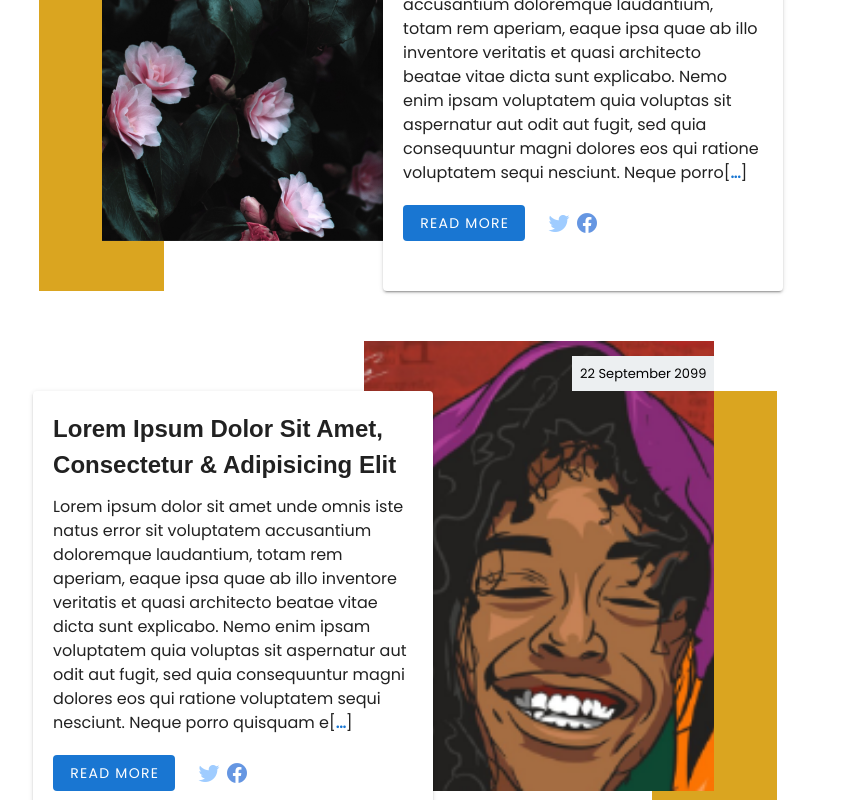
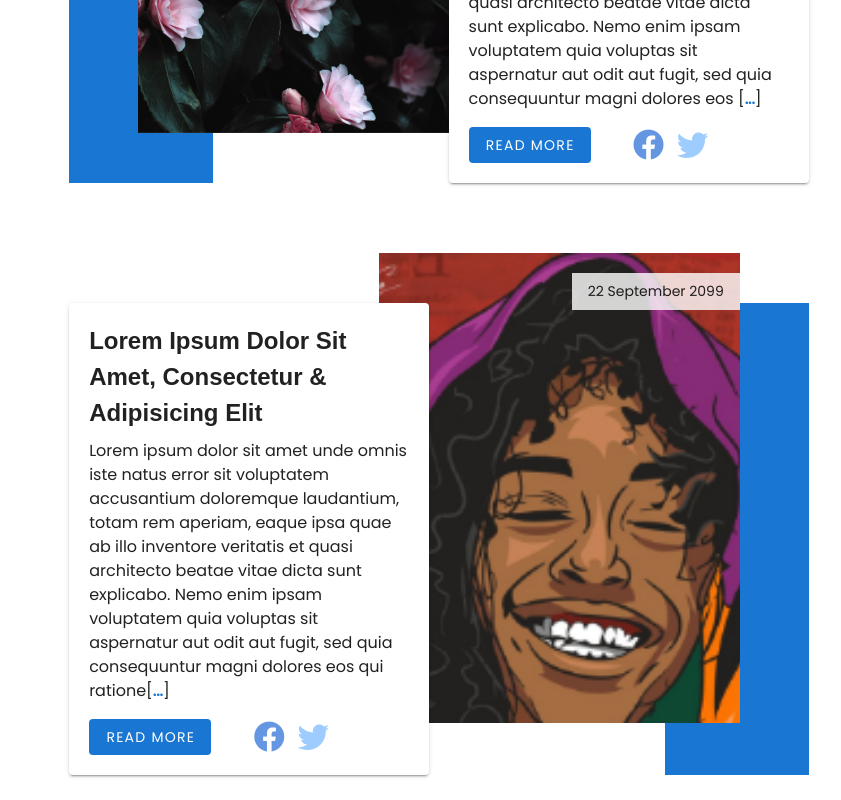
Before and after one commit to Oluwatemilorun/missisceo, a Nuxt app: page / in a window 1280 px wide. Shown: the part 780-1580 px from the top of the page, without its empty margins (201-1042 px from the left). Built offline with nearby package versions, Linux system fonts and the light colour scheme; a web font is replaced by a local one.

Commit message:
fixed unwanted paddings (noticed after build)

```diff
--- a/components/Gallery.vue
+++ b/components/Gallery.vue
@@ -1,7 +1,7 @@
 <template>
-  <v-sheet tile class="mb-0" width="100%">
+  <v-container fluid class="py-0">
     <v-row>
-      <v-col cols="3" md="2" v-for="(img, n) in gallery" class="d-flex child-flex pa-0" :key="n">
+      <v-col cols="3" md="2" v-for="(img, n) in gallery" :key="n" class="pa-0">
         <v-img :src="`/img/${img}`">
           <template v-slot:placeholder>
             <v-row align="center" justify="center" class="fill-height">
@@ -12,7 +12,7 @@
         </v-img>
       </v-col>
     </v-row>
-  </v-sheet>
+  </v-container>
 </template>
 
 <script>
--- a/components/core/Header.vue
+++ b/components/core/Header.vue
@@ -1,13 +1,11 @@
 <template>
-  <div>
-    <div style="border-bottom: 1px solid #eee; margin-top:85px">
+  <div id="navbar">
     <v-app-bar
       app
       height="85"
       color="white"
       elevate-on-scroll
       tile
-        class="px-md-10"
     >
       <!-- Mobile -->
       <v-icon
@@ -56,7 +54,6 @@
       </v-btn>
       <span class="mr-lg-10"></span>
     </v-app-bar>
-    </div>
 
     <v-navigation-drawer
       v-model="drawer"
--- a/layouts/default.vue
+++ b/layouts/default.vue
@@ -1,9 +1,9 @@
 <template>
   <v-app id="app" class="app">
     <Header />
-    <v-main>
+    <v-content>
       <nuxt />
-    </v-main>
+    </v-content>
     <Footer />
   </v-app>
 </template>
@@ -33,6 +33,10 @@ a {
   text-decoration: none;
 }
 
+.v-app-bar--fixed.v-app-bar--hide-shadow.white > .v-toolbar__content {
+  border-bottom: 1px solid rgba(0,0,0,0.12);
+}
+
 .pagination {
   border-top: 1px solid #DEDEDE;
   border-bottom: 1px solid #DEDEDE;
--- a/pages/blog/index.vue
+++ b/pages/blog/index.vue
@@ -75,7 +75,7 @@
                     tile
                     class="item-date d-inline-block py-2 px-4"
                   >
-                    <span style="font-size: 14px">{{ item.date }}</span>
+                    {{ item.date }}
                   </v-sheet>
                   <v-sheet
                     tile
@@ -192,6 +192,7 @@ export default {
 .item-date {
   position: absolute;
   top: 20px;
+  font-size: 14px;
 }
 
 .item-title {
--- a/pages/index.vue
+++ b/pages/index.vue
@@ -1,7 +1,7 @@
 <template>
   <div id="home">
     <!-- Intro -->
-    <v-sheet tile flat color="grey lighten-3" max-height="400" class="pa-0 ma-0 mb-10">
+    <v-sheet tile flat color="grey lighten-3" max-height="400" class="">
       <v-parallax
         src="/img/books.png"
         dark
@@ -11,97 +11,153 @@
     </v-sheet>
 
     <!-- Blog Posts -->
-    <v-sheet class="articles">
-      <v-row no-gutters align="center" >
-        <v-col
-          cols="12" md="10"
-          v-for="(article, i) in articles.slice(0,6)" :key="i"
-          class="d-flex full-box justify-center"
+    <v-container>
+      <v-row justify="center">
+        <!-- Mobile -->
+        <v-col cols="12" sm="10" class="hidden-md-and-up" id="mobile">
+          <v-container fluid class="py-0 articles">
+            <v-row
+              justify="center"
+              class="box"
+              v-for="(article, a) in articles.slice(0,6)"
+              :key="a"
             >
-          <div>
-            <v-sheet class="pillar-box ma-10 mt-0 pl-10 ml-lg-1" tile>
-              <v-sheet class="img-box" tile>
-                <v-card height="100%" color="transparent" tile flat :to="`blog/${article.slug}`">
-                  <v-img :src="article.hero" width="100%" height="100%" class="py-5">
-                    <span color="grey lighten-2" class="date mx-0 pa-2">
+              <v-col cols="6" class="post-img px-1">
+                <v-card
+                  flat
+                  tile
+                  height="100%"
+                  color="grey lighten-4"
+                  :to="`/blog/${article.slug}`"
+                >
+                  <v-img :src="article.hero" height="100%">
+                    <v-sheet
+                      color="rgba(255,255,255,0.8)"
+                      tile
+                      class="item-date d-inline-block py-2 px-4"
+                    >
                       {{ article.date }}
-                    </span>
+                    </v-sheet>
+                    <template v-slot:placeholder>
+                      <v-row align="center" justify="center" class="fill-height">
+                        <v-progress-circular indeterminate color="primary">
+                        </v-progress-circular>
+                      </v-row>
+                    </template>
                   </v-img>
                 </v-card>
-              </v-sheet>
-              <div class="post-box">
-                <v-card
-                  width="100%"
-                  height="100%"
-                  class="pa-3 pa-md-5 post-card"
-                  elevation="2"
-                >
-                  <h1 class="post-title">
-                    {{ article.title }}
-                  </h1>
-                  <!-- mobile -->
-                  <p class="post-text my-1 my-sm-3 hidden-md-and-up">
-                    {{ article.body.slice(0,180) }}[<b class="primary--text">...</b>]
+              </v-col>
+              <v-col cols="6" class="post px-1" style="direction: ltr">
+                <v-card class="pa-3 pr-1">
+                  <h2 class="text-capitalize">{{ article.title }}</h2>
+                  <p class="pt-2 pb-0">
+                    {{ article.body.slice(0,150) }}[<b class="primary--text">...</b>]
                   </p>
-                  <!-- desktop -->
-                  <p class="post-text my-3 hidden-sm-and-down">
-                    {{ article.body.slice(0,400) }}[<b class="primary--text">...</b>]
-                  </p>
-                  <p class="post-actions my-2 my-sm-5">
+                  <div>
                     <v-btn
                       color="primary"
+                      depressed
                       small
-                      depressed
-                      dark
+                      class="mr-5"
                       :to="`/blog/${article.slug}`"
-                      class="hidden-md-and-up"
                     >
                       Read More
                     </v-btn>
                     <v-btn
+                      icon
+                      color="accent darken-1"
+                      small
+                    >
+                      <v-icon>mdi-facebook</v-icon>
+                    </v-btn>
+                    <v-btn
+                      icon
+                      color="accent lighten-1"
+                      small
+                    >
+                      <v-icon>mdi-twitter</v-icon>
+                    </v-btn>
+                  </div>
+                </v-card>
+              </v-col>
+            </v-row>
+          </v-container>
+        </v-col>
+
+        <!-- Desktop -->
+        <v-col md="12" lg="9" class="hidden-sm-and-down pt-10" id="desktop">
+          <v-container fluid class="articles">
+            <v-row
+              justify="center"
+              v-for="(post, p) in articles.slice(0, 6)"
+              :key="p"
+              class="py-10 mb-10 box"
+            >
+              <v-col cols="2" class="pa-0 ">
+                <v-sheet tile color="primary" height="100%"></v-sheet>
+              </v-col>
+              <v-col cols="5" class="pa-0 post-img">
+                <v-card
+                  flat
+                  tile
+                  height="90%"
+                  color="grey lighten-4"
+                  :to="`/blog/${post.slug}`"
+                >
+                  <v-img :src="post.hero" height="100%">
+                    <v-sheet
+                      color="rgba(255,255,255,0.8)"
+                      tile
+                      class="item-date d-inline-block py-2 px-4"
+                    >
+                      {{ post.date }}
+                    </v-sheet>
+                    <template v-slot:placeholder>
+                      <v-row align="center" justify="center" class="fill-height">
+                        <v-progress-circular indeterminate color="primary">
+                        </v-progress-circular>
+                      </v-row>
+                    </template>
+                  </v-img>
+                </v-card>
+              </v-col>
+              <v-col cols="5" class="pa-0 post">
+                <v-card class="pa-5">
+                  <h2 class="text-capitalize">{{ post.title }}</h2>
+                  <p class="pt-2 pb-0">
+                    {{ post.body.slice(0,350) }}[<b class="primary--text">...</b>]
+                  </p>
+                  <div>
+                    <v-btn
                       color="primary"
                       depressed
-                      dark
-                      :to="`/blog/${article.slug}`"
-                      class="hidden-sm-and-down"
+                      :to="`/blog/${post.slug}`"
+                      class="mr-10"
                     >
                       Read More
                     </v-btn>
-                    <span class="ml-5">
                     <v-btn
-                        color="accent lighten-1"
-                        dark
-                        small
                       icon
+                      color="accent darken-1"
                     >
-                        <v-icon>mdi-twitter</v-icon>
+                      <v-icon large>mdi-facebook</v-icon>
                     </v-btn>
                     <v-btn
-                        color="accent darken-1"
-                        dark
-                        small
                       icon
+                      color="accent lighten-1"
+                      class="mx-2"
                     >
-                        <v-icon>mdi-facebook</v-icon>
+                      <v-icon large>mdi-twitter</v-icon>
                     </v-btn>
-                    </span>
-                  </p>
+                  </div>
                 </v-card>
-              </div>
-            </v-sheet>
-          </div>
               </v-col>
-        <v-spacer></v-spacer>
             </v-row>
-    </v-sheet>
-    <v-pagination
-      :length="10"
-      :value="1"
-      :total-visible="7"
-      color="primary--text"
-      class="mb-10 pagination py-2"
-    >
-    </v-pagination>
+          </v-container>
+        </v-col>
+      </v-row>
+
+    </v-container>
 
     <!-- Gallery -->
     <Gallery />
@@ -130,143 +186,41 @@ export default {
 </script>
 
 <style scoped>
-.pillar-box {
-  position: relative;
-  z-index: 1;
-  width: 0;
-  height: 350px;
+.articles .post-img, .post {
+  direction: ltr;
 }
-.img-box {
+.articles .item-date {
   position: absolute;
-  z-index: 2;
-  width: 210px;
-  height: 350px;
+  top: 20px;
+  font-size: 14px;
 }
-.post-box {
-  position: absolute;
-  z-index: 3;
-  width: 250px;
-  height: 350px;
-  top: 0;
-}
-span.date {
-  font-size: 13px;
-  background: #ECEFF1;
-  color: black;
-  margin-top: 150px;
-}
-h1.post-title {
-  font-size: 18px;
-  font-weight: bold;
-  text-transform: capitalize;
-}
-.post-details {
-  font-size: 12px;
-  text-transform: uppercase;
+.articles .box:nth-child(even) .item-date {
+  right: 0px;
 }
 
-.full-box {
-  padding-top: 5px;
+#mobile .articles .box:nth-child(even) {
+  direction: rtl
+}
+#mobile .articles .post h2 {
+  font-size: 18px
 }
 
-div.articles .full-box:nth-child(even) .img-box {
-  right: -25px;
-  text-align: right;
+#desktop .articles .post-img {
+   margin-left: -75px; margin-top: -50px
 }
-
-div.articles .full-box:nth-child(odd) .img-box {
-  left: -25px;
+#desktop .articles .post {
+  margin-left: -50px
 }
-div.articles .full-box:nth-child(odd) .post-box {
-  left: 480%;
+#desktop .articles .box:nth-child(even) {
+  direction: rtl
 }
-
-div.articles .full-box:nth-child(even) .post-box {
-  right: 480%;
+#desktop .articles .box:nth-child(even) .post {
+  margin: 0;
+  margin-right: -50px
 }
-
-div.articles .full-box:nth-child(odd) {
-  padding-right: 375px;
-}
-
-div.articles .full-box:nth-child(even) {
-  padding-left: 375px;
-}
-
-@media screen and (min-width: 600px) {
-  h1.post-title {
-    font-size: 20px;
-  }
-
-  .img-box {
-    width: 280px;
-  }
-
-  .post-box {
-    width: 280px;
-  }
-
-  div.articles .full-box:nth-child(even) .img-box {
-    right: -75px;
-    text-align: right;
-  }
-
-  div.articles .full-box:nth-child(odd) .img-box {
-    left: -75px;
-  }
-  div.articles .full-box:nth-child(odd) .post-box {
-    left: 525%;
-  }
-
-  div.articles .full-box:nth-child(even) .post-box {
-    right: 525%;
-  }
-}
-
-@media screen and (min-width: 960px) {
-  .pillar-box {
-    left: -50px;
-    width: 125px;
-    height: 450px;
-    background-color: goldenrod;
-  }
-  .post-box {
-    width: 400px;
-    height: 450px;
-  }
-  .img-box {
-    top: -50px;
-    width: 350px;
-    height: 450px;
-  }
-
-  h1.post-title {
-    font-size: 24px;
-  }
-
-  .full-box {
-    margin-top: 60px;
-  }
-
-  div.articles .full-box:nth-child(even) .img-box {
-    right: 50%;
-    text-align: right;
-  }
-
-  div.articles .full-box:nth-child(odd) .img-box {
-    left: 50%;
-  }
-  div.articles .full-box:nth-child(odd) .post-box {
-    left: 275%;
-  }
-  div.articles .full-box:nth-child(even) .post-box {
-    right: 275%;
-  }
-  div.articles .full-box:nth-child(even) {
-    padding-left: 900px;
-  }
-  div.articles .full-box:nth-child(odd) {
-    padding-right: 325px;
-  }
+#desktop .articles .box:nth-child(even) .post-img {
+  margin: 0;
+  margin-right: -75px;
+  margin-top: -50px
 }
 </style>
--- a/plugins/vuetify.config.js
+++ b/plugins/vuetify.config.js
@@ -1,7 +1,7 @@
 import colors from 'vuetify/es5/util/colors';
 //import '@mdi/font/css/materialdesignicons.min.css';
 
-const theme= {
+const theme = {
   dark: false,
   themes: {
     light: {
```
Also changed, not shown: components/core/Footer.vue (+5 -2 lines), pages/blog/_slug.vue (+9 -9 lines). Lines whose indentation alone changed are shown as unchanged.
